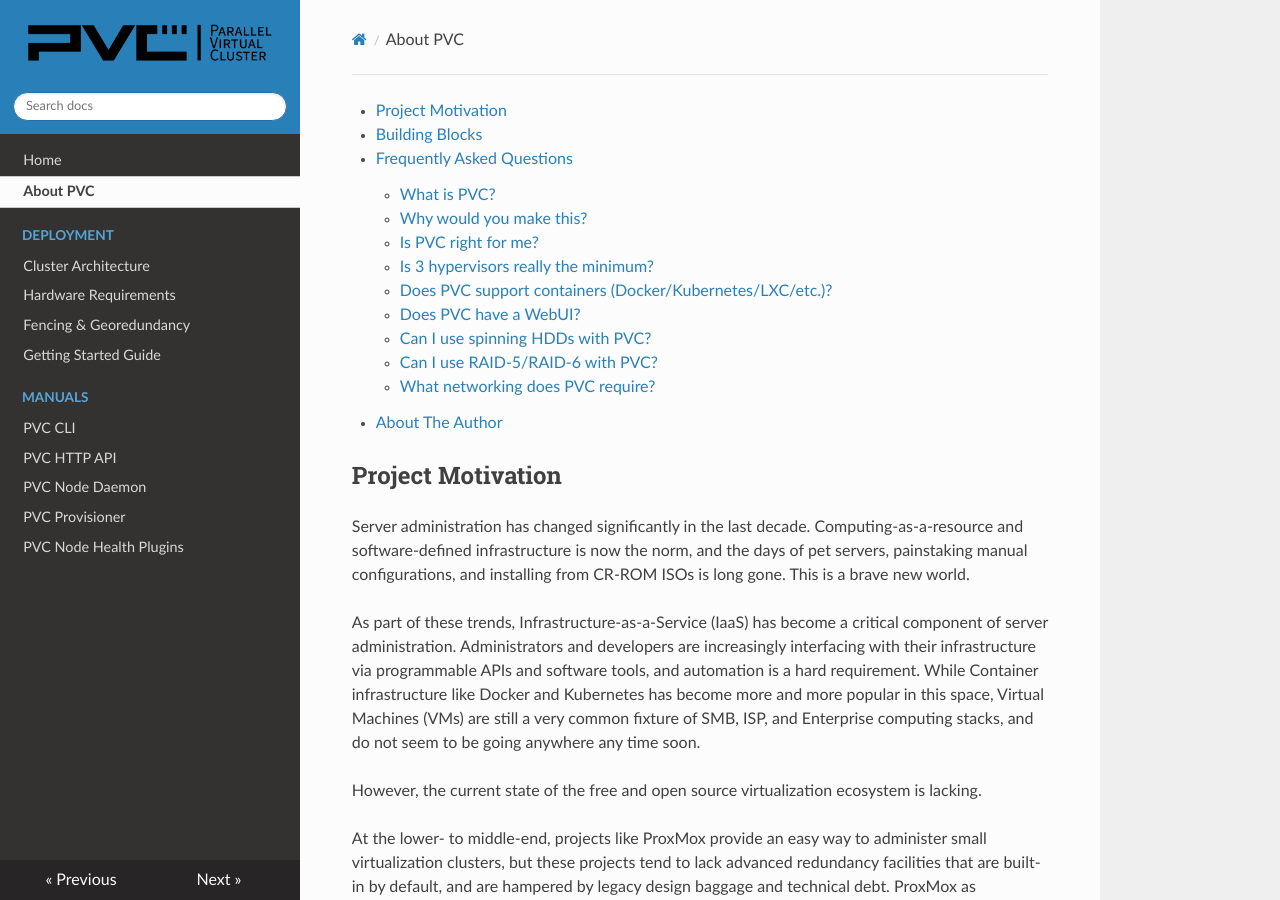
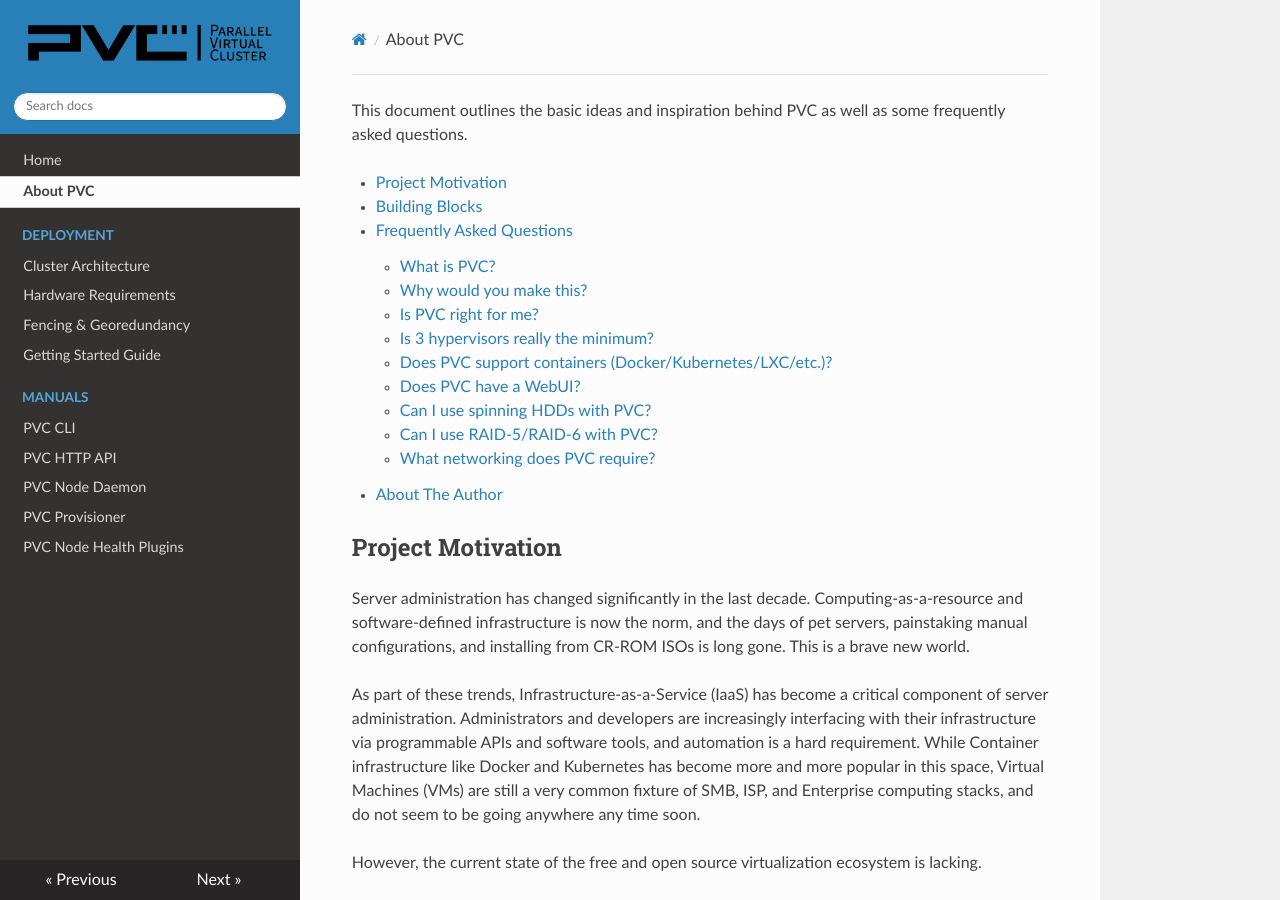
Before and after one commit to parallelvirtualcluster/docs, an MkDocs documentation site: the page built from docs/about-pvc.md, in a window 1280 px wide and 900 px high. Built offline with MkDocs 1.6.1, drawn with Linux system fonts in a browser that asks for light colours; nearby versions of some CDN libraries.

Commit message:
Move explanation paragraphs above TOCs

```diff
--- a/docs/about-pvc.md
+++ b/docs/about-pvc.md
@@ -1,6 +1,8 @@
 ---
 title: "About PVC"
 ---
+
+This document outlines the basic ideas and inspiration behind PVC as well as some frequently asked questions.
 
 [TOC]
 
```
Also changed, not shown: docs/deployment/cluster-architecture.md (+2 -2 lines), docs/deployment/hardware-requirements.md (+2 -2 lines).
